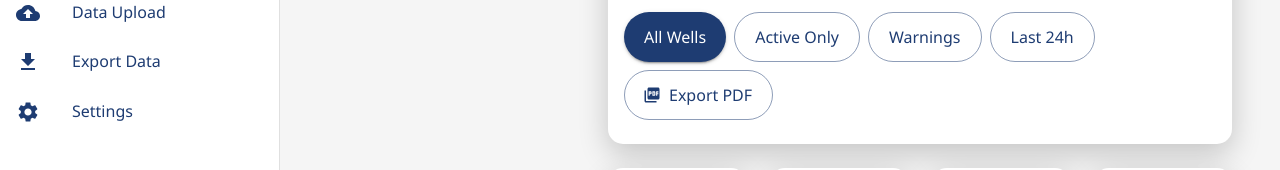
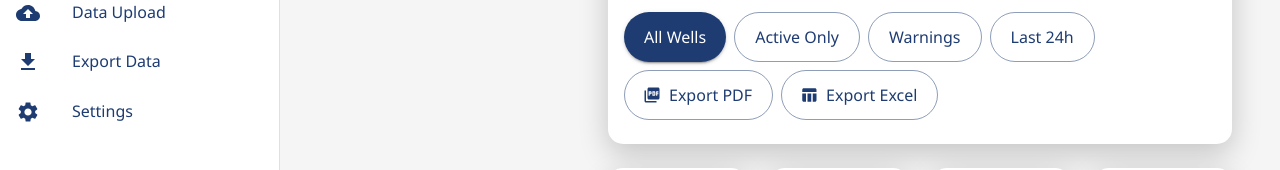
Before and after one commit to davelee001/SMART-Oil-Field, a React app in the folder src/frontend/: page / in a window 1280 px wide. Shown: the part 298-468 px from the top of the page. Built offline with nearby package versions, Linux system fonts and the light colour scheme.

Commit message:
feat(dashboard): add Excel export of filtered well report via xlsx

```diff
--- a/src/frontend/src/pages/Dashboard.tsx
+++ b/src/frontend/src/pages/Dashboard.tsx
@@ -24,9 +24,11 @@ import {
     CheckCircle,
     Error,
     PictureAsPdf,
+    TableChart,
 } from '@mui/icons-material';
 import { motion } from 'framer-motion';
 import jsPDF from 'jspdf';
+import * as XLSX from 'xlsx';
 
 import TelemetryChart from '../components/charts/TelemetryChart';
 import OilFieldMap from '../components/maps/OilFieldMap';
@@ -145,6 +147,26 @@ const Dashboard: React.FC = () => {
         doc.save(`oil-field-report-${Date.now()}.pdf`);
     };
 
+    const handleExportExcel = () => {
+        if (filteredWells.length === 0) {
+            return;
+        }
+
+        const worksheet = XLSX.utils.json_to_sheet(
+            filteredWells.map((well) => ({
+                Well: well.name,
+                Location: well.location,
+                Status: well.status,
+                'Production (bbl/day)': well.production,
+                'Temperature (°F)': well.temperature,
+                'Pressure (PSI)': well.pressure,
+            }))
+        );
+        const workbook = XLSX.utils.book_new();
+        XLSX.utils.book_append_sheet(workbook, worksheet, 'Oil Wells');
+        XLSX.writeFile(workbook, `oil-field-report-${Date.now()}.xlsx`);
+    };
+
     const cardVariants = {
         hidden: { opacity: 0, y: 20 },
         visible: { opacity: 1, y: 0 },
@@ -232,6 +254,14 @@ const Dashboard: React.FC = () => {
                                         onClick={handleExportPDF}
                                     >
                                         Export PDF
+                                    </Button>
+                                    <Button
+                                        variant="outlined"
+                                        size="small"
+                                        startIcon={<TableChart />}
+                                        onClick={handleExportExcel}
+                                    >
+                                        Export Excel
                                     </Button>
                                 </Box>
                             </Box>
```
